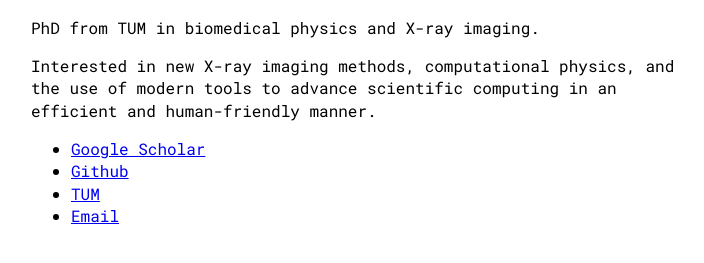
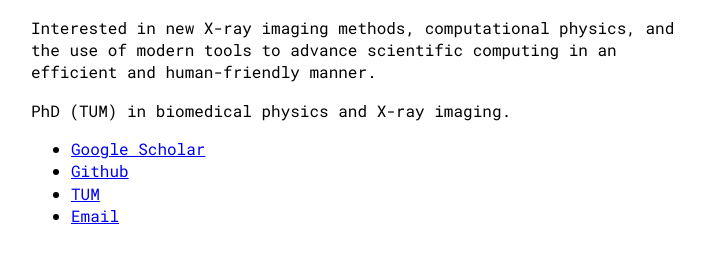
Before and after one commit to clemisch/clemisch.github.io, a plain HTML site: page index.html in a window 1280 px wide. Shown: the part 107-370 px from the top of the page, without its empty margins (284-988 px from the left). Drawn offline with Linux system fonts and the light colour scheme.

Commit message:
Change order

```diff
--- a/index.html
+++ b/index.html
@@ -30,9 +30,9 @@
     <div id="maincontent" style="margin-top: 70px">
         <h2>Clemens Schmid</h2>
 
-        <p>PhD from TUM in biomedical physics and X-ray imaging.</p>
+        <p>Interested in new X-ray imaging methods, computational physics, and the use of modern tools to advance scientific computing in an efficient and human-friendly manner.</p>
 
-        <p>Interested in new X-ray imaging methods, computational physics, and the use of modern tools to advance scientific computing in an efficient and human-friendly manner.</p>
+        <p>PhD (TUM) in biomedical physics and X-ray imaging.</p>
 
         <ul>
             <li><a href="https://scholar.google.com/citations?user=pdftypEAAAAJ&hl=de">Google Scholar</a></li>
```
